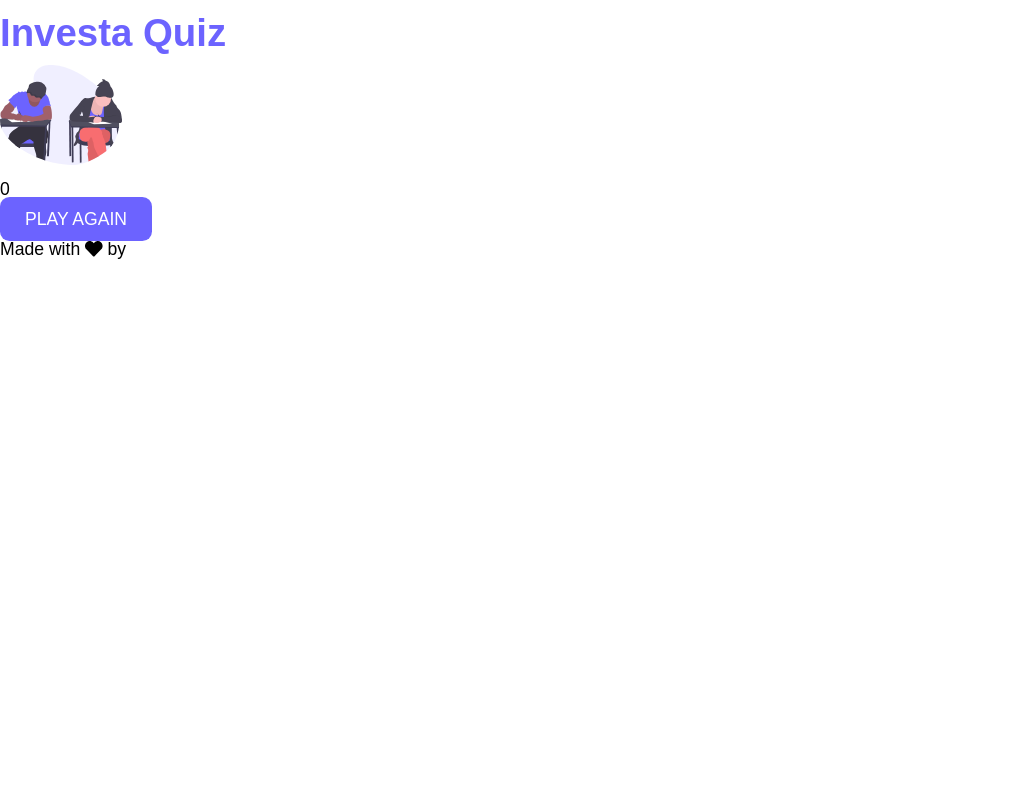
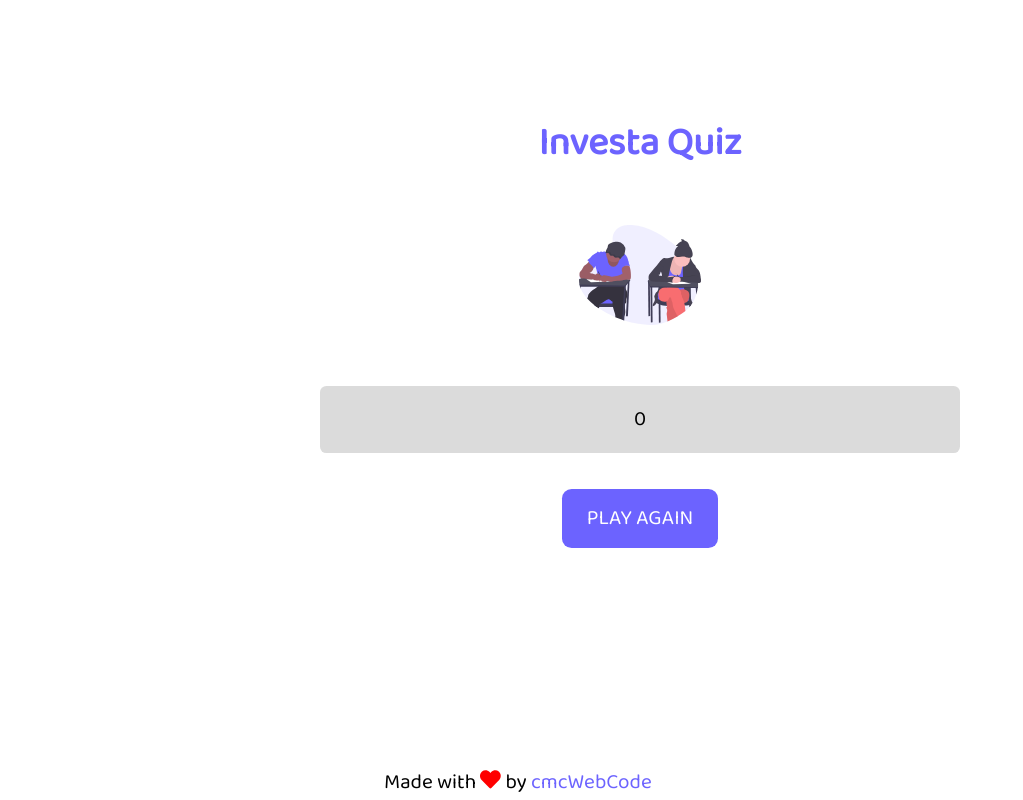
Before and after one commit to cmcWebCode40/Quiz_app_investa_task, a plain HTML site: page profile.html in a window 1280 px wide. Shown: the whole page, without its empty margins (0-1023 px from the left). Drawn offline with Linux system fonts and the light colour scheme.

Commit message:
updated styling

```diff
--- a/styles.css
+++ b/styles.css
@@ -1,3 +1,4 @@
+@import url('https://fonts.googleapis.com/css2?family=Baloo+Da+2&display=swap');
 * {
     margin: 0;
     padding: 0;
@@ -6,7 +7,6 @@
 
 a {
     text-decoration: none;
-        color: #fff;
 }
 
 em {
@@ -17,9 +17,9 @@
 }
 
 body {
-        font-size: 1.1rem;
+    font-size: 1.3rem;
     line-height: 1.7;
-        font-family: Arial, Helvetica, sans-serif;
+    font-family: 'Baloo Da 2', cursive;
 }
 
 .container {
@@ -113,6 +113,7 @@
     margin: 0 3rem;
     border-radius: 7px;
     padding: 1rem 2rem;
+    text-align: left;
 }
 
 .ready {
@@ -122,10 +123,11 @@
     color: rgb(20, 243, 20);
 }
 
-    .radio-btn {
+
+/* .radio-btn {
         display: block;
         margin: -.2rem 0;
-    }
+    } */
 
 .next-btn,
 .submit,
@@ -166,6 +168,73 @@
     color: #6C63FF;
 }
 
+.question-space {
+    position: relative;
+    margin: .8rem 0;
+    text-align: left;
+}
+
+.answer-options {
+    margin: 0 0 0 .4rem;
+}
+
+.container-profile {
+    margin: 7rem auto;
+    text-align: center;
+}
+
+.user-page {
+    background-color: rgb(219, 219, 219);
+    width: 50%;
+    border-radius: .4rem;
+    align-items: center;
+    margin: 3rem auto;
+    padding: 1rem;
+}
+
+.user-name i {
+    color: #6C63FF;
+    margin: .3rem;
+}
+
+.image {
+    margin: 3rem 0 0 0;
+}
+
+.user-score {
+    color: rgb(7, 94, 7)
+}
+
+.font-icon {
+    color: #6C63FF;
+    text-align: right;
+    margin-right: 6rem;
+}
+
+.font-icon a i {
+    color: #6C63FF;
+}
+
+footer {
+    position: absolute;
+    bottom: 0%;
+    text-align: center;
+    left: 30%;
+}
+
+footer a {
+    text-decoration: none;
+    color: #6C63FF;
+}
+
+footer p {
+    /* color: #fff; */
+}
+
+.red {
+    color: red !important;
+}
+
 @media (max-width:768px) {
     .submit-data {
         margin: .7rem 0;
```
Lines whose indentation alone changed are shown as unchanged.
